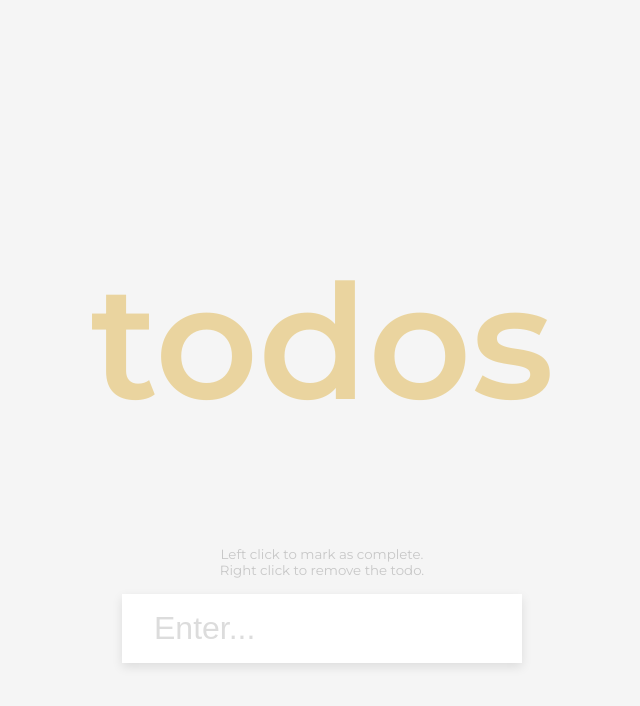
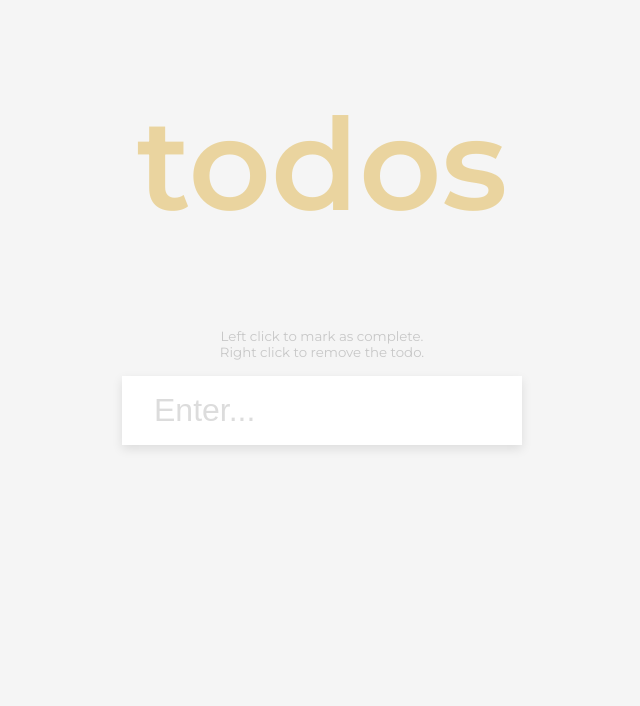
Before and after one commit to lucaventrice/todo, a plain HTML site: page index.html in a window 1280 px wide. Shown: the whole page, without its empty margins (318-958 px from the left). Drawn offline with nearby package versions, Linux system fonts and the light colour scheme.

Commit message:
align top, h1 smaller

```diff
--- a/style.css
+++ b/style.css
@@ -9,7 +9,7 @@ body {
   color: #444;
   display: flex;
   align-items: center;
-  justify-content: center;
+  justify-content: top;
   flex-direction: column;
   font-family: "Montserrat", sans-serif;
   margin: 0;
@@ -18,7 +18,7 @@ body {
 
 h1 {
   color: rgb(218, 165, 32);
-  font-size: 10rem;
+  font-size: 8rem;
   text-align: center;
   opacity: 0.4;
 }
```
